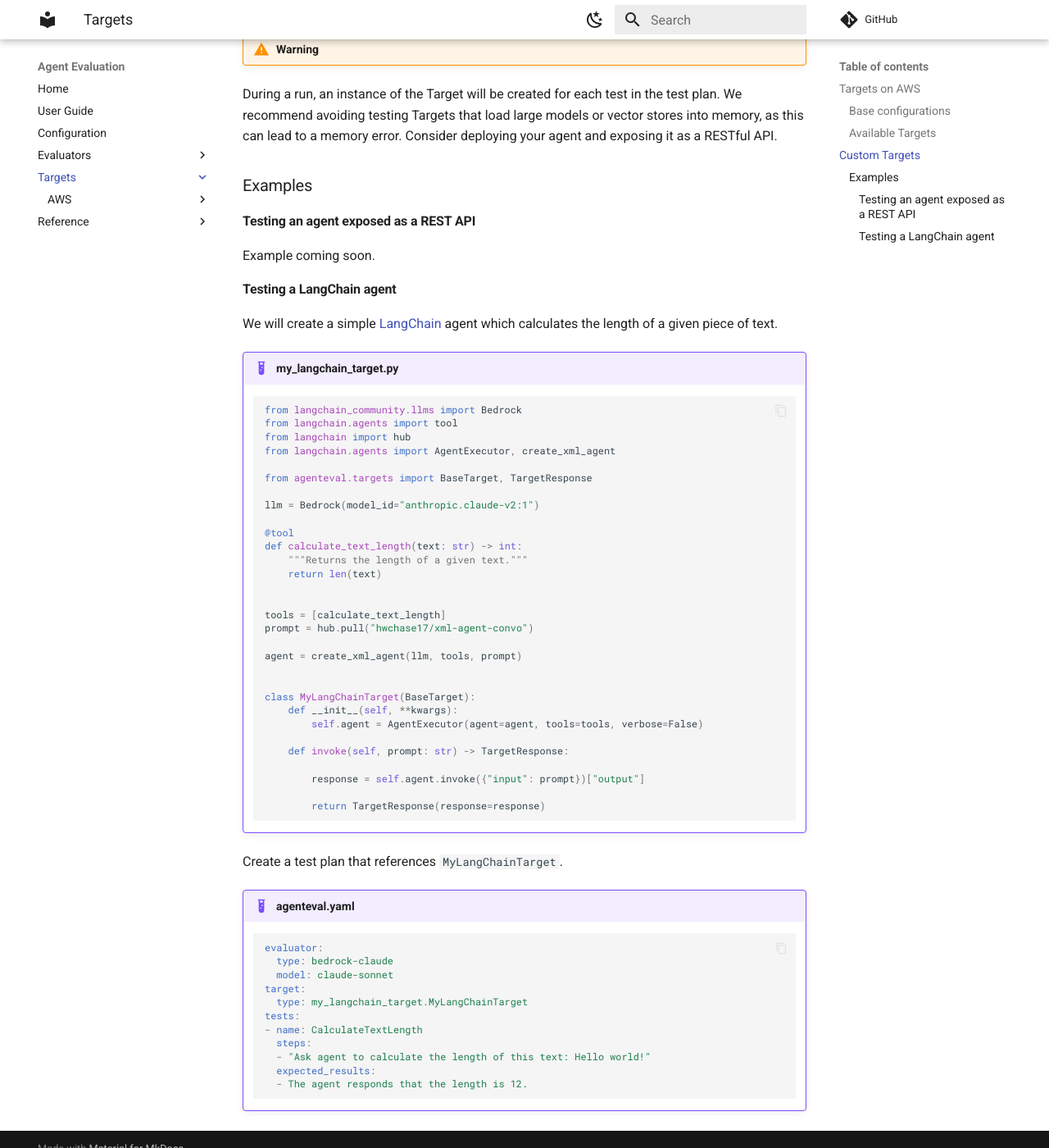
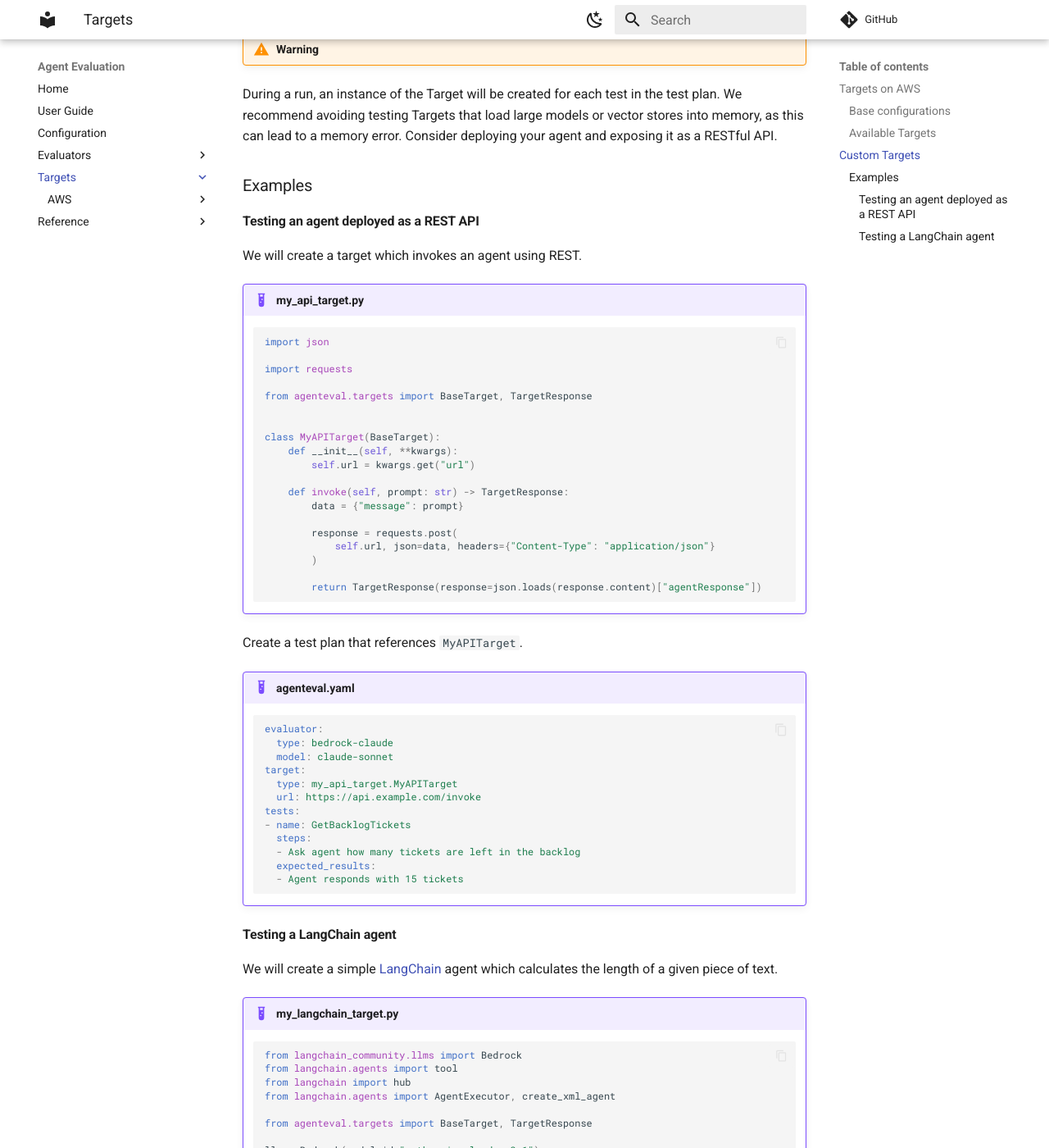
Before and after one commit to awslabs/agent-evaluation, an MkDocs documentation site: the page built from docs/targets/index.md, in a window 1280 px wide and 1400 px high, scrolled down 1789 px. Shown: the whole window at 82% size. Built offline with MkDocs 1.6.1 and Material for MkDocs 9.7.7, drawn with Linux system fonts in a browser that asks for light colours; comment, search, counter and statistics services are not loaded.

Commit message:
docs: add example for REST API target

````diff
--- a/docs/targets/index.md
+++ b/docs/targets/index.md
@@ -79,9 +79,53 @@ During a run, an instance of the Target will be created for each test in the tes
 
 ### Examples
 
-#### Testing an agent exposed as a REST API
+#### Testing an agent deployed as a REST API
 
-Example coming soon.
+We will create a target which invokes an agent using REST.
+
+!!! example "my_api_target.py"
+
+    ```python
+    import json
+
+    import requests
+
+    from agenteval.targets import BaseTarget, TargetResponse
+
+
+    class MyAPITarget(BaseTarget):
+        def __init__(self, **kwargs):
+            self.url = kwargs.get("url")
+
+        def invoke(self, prompt: str) -> TargetResponse:
+            data = {"message": prompt}
+
+            response = requests.post(
+                self.url, json=data, headers={"Content-Type": "application/json"}
+            )
+
+            return TargetResponse(response=json.loads(response.content)["agentResponse"])
+    ```
+
+Create a test plan that references `MyAPITarget`.
+
+!!! example "agenteval.yaml"
+
+    ```yaml
+    evaluator:
+      type: bedrock-claude
+      model: claude-sonnet
+    target:
+      type: my_api_target.MyAPITarget
+      url: https://api.example.com/invoke
+    tests:
+    - name: GetBacklogTickets
+      steps:
+      - Ask agent how many tickets are left in the backlog
+      expected_results:
+      - Agent responds with 15 tickets
+    ```
+
 
 #### Testing a LangChain agent
 
````
